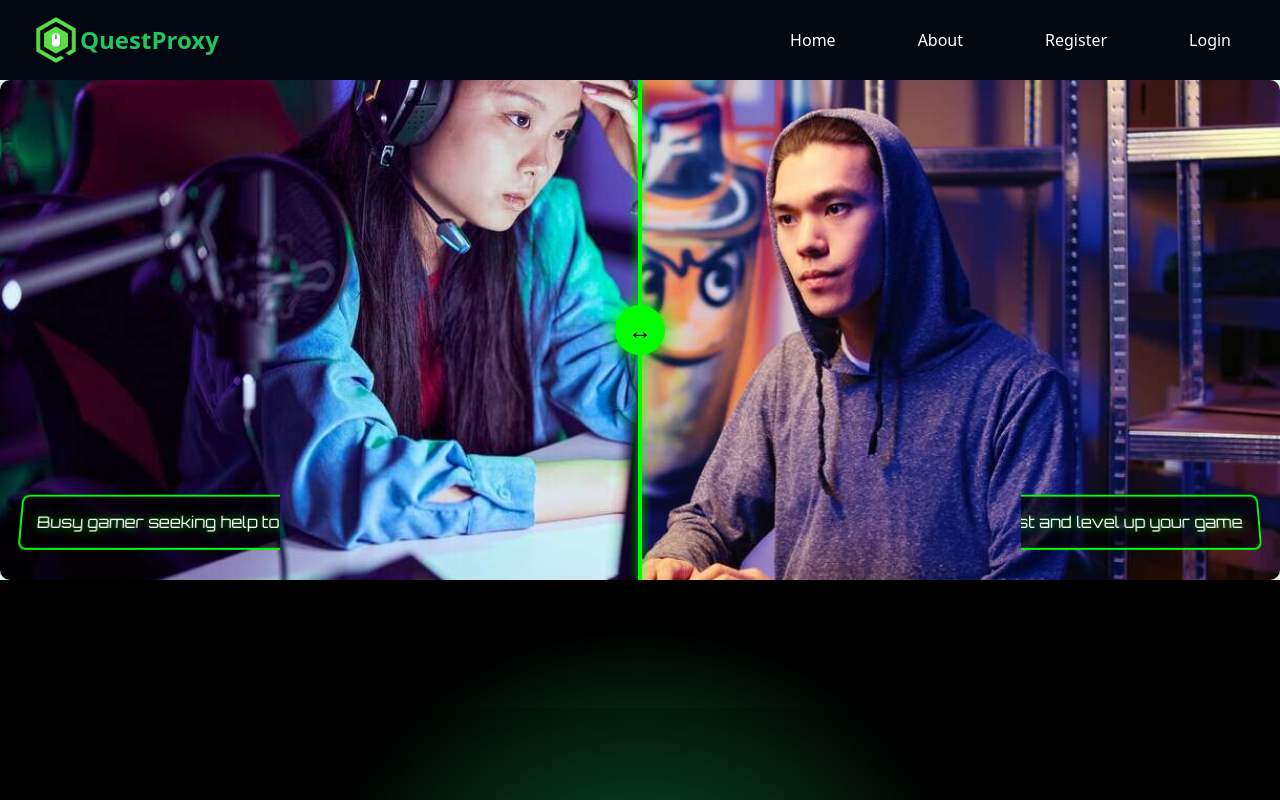
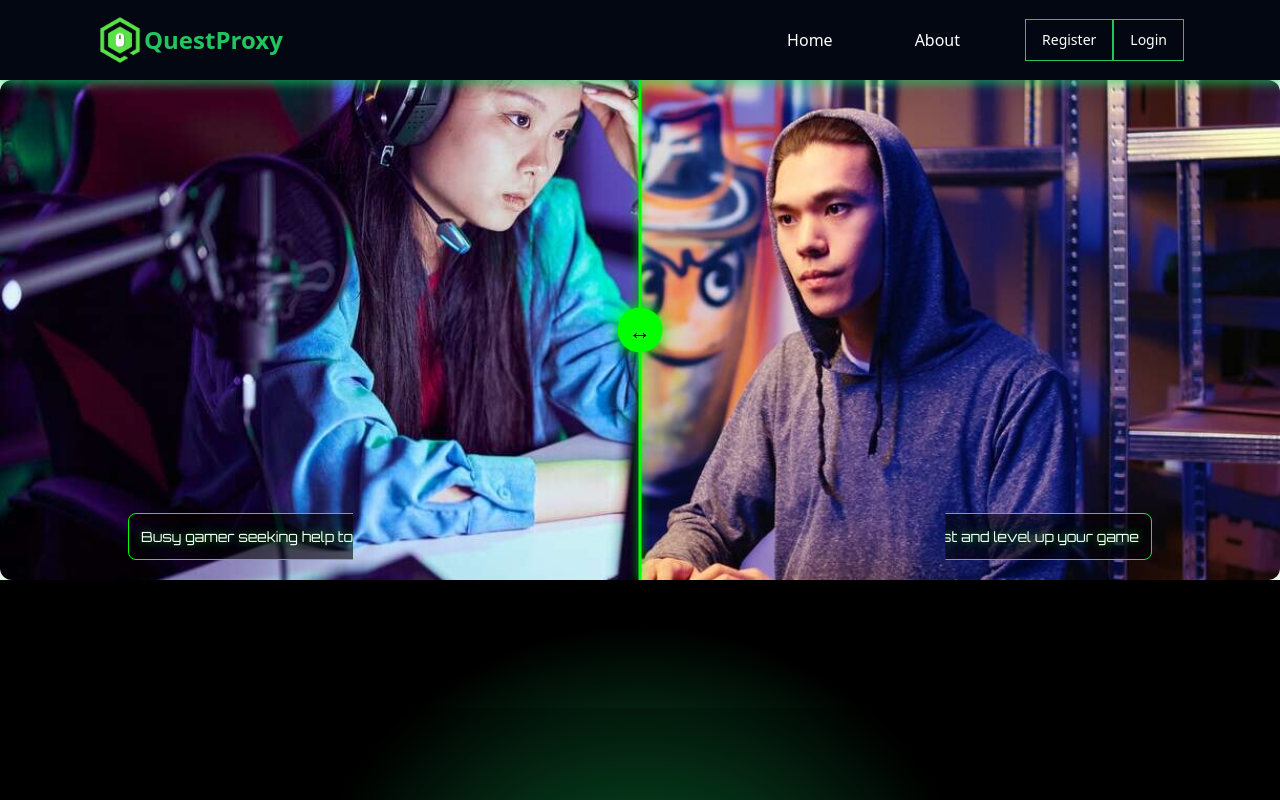
Before and after one commit to kurtthezombie/questproxy, a Vue app in the folder frontend/: page / in a window 1280 px wide. Shown: the top 800 px of the page. Built offline with nearby package versions, Linux system fonts and the light colour scheme; no server answers; what vue-loading-overlay would draw is missing.

Commit message:
better ui

```diff
--- a/frontend/src/assets/css/style.css
+++ b/frontend/src/assets/css/style.css
@@ -22,6 +22,13 @@
 }
 
 /* Navigation Styles */
+
+.navbar-container {
+  max-width: 1200px; /* Match the content width */
+  margin: 0 auto; /* Center it */
+  padding: 0 1rem; /* Add some padding */
+}
+
 nav {
   font-size: 14px;
   margin-top: 2rem;
@@ -42,7 +49,6 @@ nav a:hover {
   color: #42b983;
   border-bottom: 2px solid #42b983;
 }
-
 
 nav a.router-link-exact-active {
   color: #42b983;
@@ -71,24 +77,6 @@ nav a.router-link-exact-active {
   border-radius: 50%;
 }
 
-.gradient-circle-big {
-  position: absolute;
-  bottom: 0px;
-  right: 0px;
-  width: 600px;
-  height: 600px;
-  border-radius: 50%;
-  background: radial-gradient(circle at center,
-    #005713,
-    #04b648 40%,
-    #a3d6a7 60%,
-    #f8fffb 80%,
-    transparent 100%);
-  filter: blur(100px);
-  opacity: 0.8;
-  z-index: -1; /* Ensure it's behind content but above the background */
-}
-
 .relative-container {
   position: relative;
   z-index: 1; /* Allow the circle to be placed behind content */
@@ -102,6 +90,7 @@ nav a.router-link-exact-active {
     align-items: center;
     padding: 2rem;
     text-align: left;
+    box-shadow: 0 4px 10px rgba(23, 214, 102, 0.6);
   }
 
   .logo {
@@ -123,5 +112,4 @@ nav a.router-link-exact-active {
   nav a {
     font-size: 1rem;
   }
-
 }
--- a/frontend/src/components/ComparisonSlider.vue
+++ b/frontend/src/components/ComparisonSlider.vue
@@ -84,8 +84,8 @@ export default {
   position: relative;
   overflow: hidden;
   margin: 0 auto;
-  box-shadow: 0 0 20px rgba(0, 255, 0, 0.3);
-  border-radius: 10px;
+  box-shadow: 0 0 15px rgba(0, 255, 0, 0.2);
+  border-radius: 12px;
 }
 
 .image-container {
@@ -114,34 +114,33 @@ export default {
 
 .text-overlay {
   position: absolute;
-  bottom: 30px;
-  padding: 15px;
-  background-color: rgba(0, 0, 0, 0.7);
+  bottom: 20px;
+  padding: 12px;
+  background-color: rgba(0, 0, 0, 0.6);
   color: #ffffff;
-  max-width: 80%;
+  max-width: 75%;
   text-align: center;
   border-radius: 8px;
   font-family: 'Orbitron', sans-serif;
-  font-size: 16px;
-  line-height: 1.4;
-  text-shadow: 0 0 10px rgba(0, 255, 0, 0.7);
-  border: 2px solid #00ff00;
-  transform: perspective(500px) rotateX(10deg);
-  transition: all 0.3s ease;
+  font-size: 14px;
+  line-height: 1.5;
+  text-shadow: 0 0 8px rgba(0, 255, 0, 0.6);
+  border: 1px solid #00ff00;
+  transition: transform 0.3s ease, box-shadow 0.3s ease;
 }
 
 .text-overlay:hover {
-  transform: perspective(500px) rotateX(0deg) scale(1.05);
-  box-shadow: 0 0 20px rgba(0, 255, 0, 0.5);
+  transform: scale(1.05);
+  box-shadow: 0 0 15px rgba(0, 255, 0, 0.4);
 }
 
 .left-text {
-  left: 20px;
+  left: 10%;
   clip-path: inset(0 calc(100% - var(--slider-position, 50%)) 0 0);
 }
 
 .right-text {
-  right: 20px;
+  right: 10%;
   clip-path: inset(0 0 0 var(--slider-position, 50%));
 }
 
@@ -160,36 +159,36 @@ export default {
   top: 0;
   bottom: 0;
   left: 50%;
-  width: 4px;
+  width: 3px;
   background-color: #00ff00;
   transform: translateX(-50%);
-  box-shadow: 0 0 10px #00ff00;
+  box-shadow: 0 0 8px #00ff00;
 }
 
 .slider-button {
   position: absolute;
   top: 50%;
   left: 50%;
-  width: 50px;
-  height: 50px;
+  width: 45px;
+  height: 45px;
   background-color: #00ff00;
   border-radius: 50%;
   transform: translate(-50%, -50%);
   display: flex;
   justify-content: center;
   align-items: center;
-  box-shadow: 0 0 20px #00ff00;
+  box-shadow: 0 0 15px #00ff00;
   transition: all 0.3s ease;
 }
 
 .slider-button:hover {
   background-color: #00cc00;
-  box-shadow: 0 0 30px #00ff00;
+  box-shadow: 0 0 20px #00ff00;
 }
 
 .slider-arrow {
-  font-size: 24px;
+  font-size: 22px;
   color: #000000;
-  text-shadow: 0 0 5px rgba(255, 255, 255, 0.5);
+  text-shadow: 0 0 4px rgba(255, 255, 255, 0.5);
 }
 </style>
--- a/frontend/src/components/NavBar.vue
+++ b/frontend/src/components/NavBar.vue
@@ -1,14 +1,14 @@
 <template>
-  <header
-    class="bg-gray-950 sticky top-0 z-50 flex justify-between items-center  px-32 py-4">
+  <header class="bg-gray-950 sticky top-0 z-50 p-4">
+    <div class="container mx-auto flex justify-between items-center px-20">
       <div class="flex items-center">
         <router-link to="/home" class="flex flex-row items-center">
           <img src="@/assets/img/qplogo3.png" alt="Logo" class="w-12 h-12">
           <span class="text-2xl font-bold text-green-500">QuestProxy</span>
         </router-link>
       </div>
-    <div>
-      <nav class="flex space-x-6">
+
+      <nav class="space-x-6">
         <router-link to="/home" class="text-white hover:text-green-500 transition-colors duration-300">
           Home
         </router-link>
@@ -28,7 +28,6 @@
         <UserDropdown :username="username" :email="email" :role="role" @logout="callLogout" />
       </nav>
     </div>
-
   </header>
 </template>
 
--- a/frontend/src/views/HomePageView.vue
+++ b/frontend/src/views/HomePageView.vue
@@ -2,50 +2,48 @@
   <!-- Header -->
   <NavBar :username="username" :email="email" :role="role" :callLogout="callLogout" />
   <div class="relative-container min-h-screen bg-black text-white p-5">
-    <div class="absolute inset-0 -z-10">
-      <div class="gradient-circle-big"></div>
+
+    <!-- Main Dashboard -->
+    <div class="container mx-auto py-5 max-w-7xl">
+      <div class="flex justify-between items-center mb-8">
+        <h1 class="text-3xl font-bold">Welcome, {{ username }}</h1>
       </div>
 
-    <!-- Main Dashboard -->
-    <div class="container mx-auto py-10">
-      <div class="flex justify-between items-center mb-8">
-        <h1 class="text-3xl font-bold">Welcome, {{ username }}</h1>
       <!-- Search Bar -->
-        <div class="relative w-64">
+      <div class="relative w-full mx-auto">
         <input
           v-model="searchQuery"
           type="text"
-            placeholder="Find games"
-            class="bg-white text-black rounded-full px-4 py-2 pl-10 shadow-lg w-full"
+          placeholder="Search game"
+          class="bg-white text-black rounded-full px-6 py-5 h-15 shadow-md w-full pl-12 focus:outline-none"
         />
-          <div class="absolute left-3 top-2 text-gray-400">
+        <div class="absolute left-4 top-1/2 -translate-y-1/2 text-gray-400">
           <svg xmlns="http://www.w3.org/2000/svg" class="h-5 w-5" fill="none" viewBox="0 0 24 24" stroke="currentColor">
             <path stroke-linecap="round" stroke-linejoin="round" stroke-width="2" d="M8 9l3 3-3 3m8 0l-3-3 3-3M9 19l3-3-3-3m8 0l-3 3 3 3M19 9l3 3-3 3M21 21v-3h-6v3h6z" />
           </svg>
         </div>
       </div>
-      </div>
 
       <!-- Categories Section -->
-      <section>
-        <h2 class="text-2xl font-semibold mb-4">Trending Categories</h2>
-
+      <div class="py-20">
+        <section class="max-w-7xl mx-auto text-center"> <!-- Added text-center to center all content -->
+          <h2 class="text-2xl font-semibold mb-10">Trending Categories</h2>
           <div v-if="!categories.length" class="text-center mt-10 text-gray-400">
             Loading categories...
           </div>
-
-        <!-- Category Titles -->
-        <div v-else class="grid grid-cols-2 md:grid-cols-4 gap-6">
+          <!-- Category Cards -->
+          <div v-else class="grid grid-cols-2 md:grid-cols-3 lg:grid-cols-4 gap-10 justify-items-center"> <!-- Added justify-items-center to center the cards -->
             <div
               v-for="category in filteredCategories"
               :key="category.id"
-          class="bg-gray-800 p-4 rounded-lg shadow-lg hover:bg-green-500 transition-colors duration-300 cursor-pointer"
-          @click="$router.push({ name: 'ServiceView', params: { title: category.game } })"
-        >
-          <h3 class="text-xl font-semibold">{{ category.title }}</h3>
+              class="bg-gray-900 p-6 rounded-xl shadow-lg hover:shadow-green-500/50 hover:-translate-y-2 transition-all duration-300 cursor-pointer flex flex-col items-center justify-center w-64 h-55"
+              @click="$router.push({ name: 'ServiceView', params: { title: category.game } })">
+              <h3 class="text-lg font-semibold text-white text-center">{{ category.title }}</h3>
             </div>
           </div>
         </section>
+      </div>
+
     </div>
   </div>
 </template>
@@ -59,7 +57,6 @@ import { useLoader } from '@/services/loader-service';
 import NavBar from '@/components/NavBar.vue';
 import { useUserStore } from '@/stores/userStore';
 import { useServiceStore } from '@/stores/serviceStore';
-
 
 const { loadShow, loadHide } = useLoader();
 
@@ -93,7 +90,6 @@ const filteredCategories = computed(() => {
   );
 });
 
-
 const fetchUserData = async () => {
   const loader = loadShow();
   try {
--- a/frontend/src/views/HomeView.vue
+++ b/frontend/src/views/HomeView.vue
@@ -1,19 +1,28 @@
 <template>
   <div class="min-h-screen bg-gray-100 text-white">
     <header class="bg-gray-950 sticky top-0 z-50 p-4">
-      <div class="container mx-auto flex justify-between items-center px-4">
+      <div class="container mx-auto flex justify-between items-center px-20">
         <div class="flex items-center">
-          <img src="@/assets/img/qplogo3.png" alt="Logo" class="w-12 h-12">
-          <span class="text-2xl font-bold text-green-500">QuestProxy</span>
+          <router-link to="/" class="flex flex-row items-center">
+            <img src="@/assets/img/qplogo3.png" alt="Logo" class="w-12 h-12">
+            <span class="text-2xl font-bold text-green-500">QuestProxy</span>
+          </router-link>
         </div>
+
         <nav class="space-x-6">
           <a href="/" class="hover:text-green-400 text-white">Home</a>
           <a href="#about" class="scroll-link hover:text-green-400 text-white">About</a>
-          <RouterLink to="/signup" class="hover:text-green-400 text-white">Register</RouterLink>
-          <RouterLink to="/login" class="hover:text-green-400 text-white">Login</RouterLink>
+          <!-- Register & Login combined button with divider -->
+          <div class="button-container relative inline-flex space-x-0">
+            <RouterLink to="/signup" class="flex justify-center items-center border- border-green-500 text-white hover:bg-green-500 hover:text-white py-2 px-4 text-sm transition-all block">Register</RouterLink>
+            <div class="divider"></div>
+            <RouterLink to="/login" class="flex justify-center items-center border-1 border-green-500 text-white hover:bg-green-500 hover:text-white py-2 px-4 text-sm transition-all block">Login</RouterLink>
+          </div>
         </nav>
+
       </div>
     </header>
+
     <!-- Comparison Slider -->
     <ComparisonSlider
       :leftImage="gamerImage"
@@ -41,6 +50,7 @@
         </div>
       </div>
     </section>
+
     <section id="join" class="bg-black py-24 sm:py-32">
       <div class="container mx-auto px-6 lg:px-8 flex flex-col items-center text-center">
         <h2 class="text-5xl font-bold text-white">Join QuestProxy Today!</h2>
@@ -50,6 +60,7 @@
         </div>
       </div>
     </section>
+
     <RouterView />
   </div>
 </template>
@@ -59,6 +70,7 @@ import { ref } from 'vue';
 import ComparisonSlider from '@/components/ComparisonSlider.vue';
 import gamerImage from '@/assets/img/Gamers.jpg';
 import chadImage from '@/assets/img/Pilots.jpg';
+import '@/assets/css/style.css';
 
 export default {
   components: {
```
Also changed, not shown: frontend/src/components/UserDropdown.vue (+59 -22 lines). Lines whose indentation alone changed are shown as unchanged.
